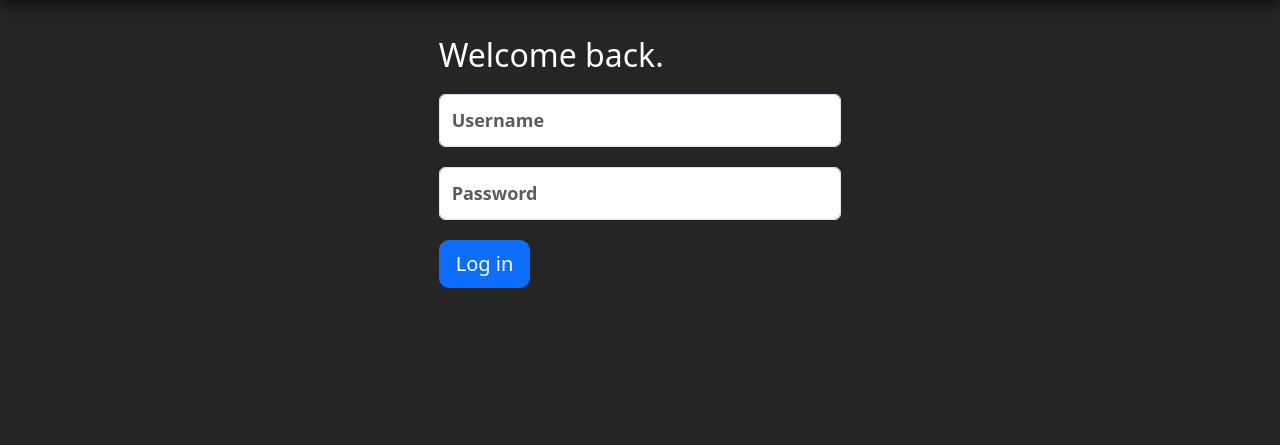
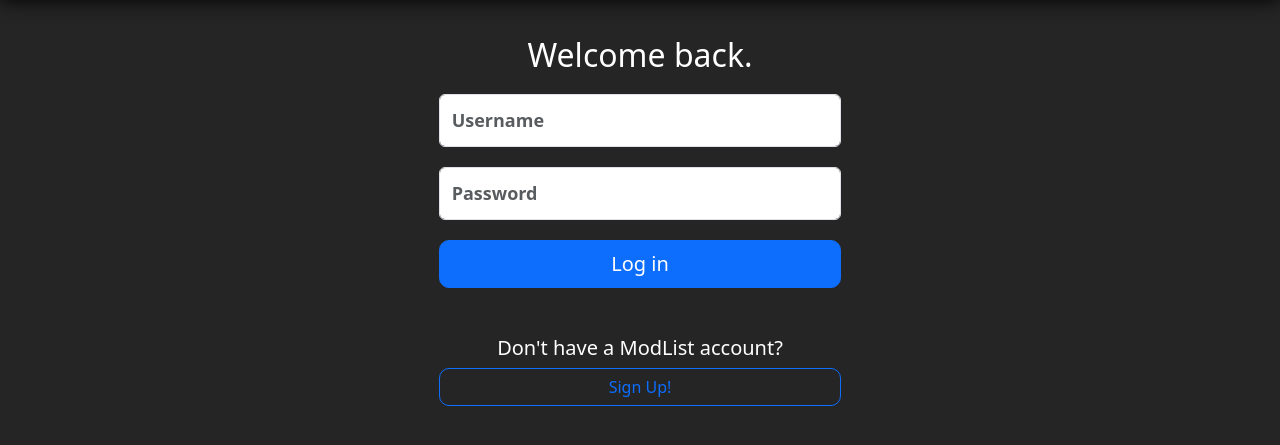
Before and after one commit to bohmandj/ModList_Capstone1, a Flask app: page /login in a window 1280 px wide. Shown: the part 50-495 px from the top of the page. Run offline with Flask 3, Linux system fonts and the light colour scheme; some libraries are stand-ins or nearby versions.

Commit message:
refactor: swap in new @login_required route decorator

```diff
--- a/app.py
+++ b/app.py
@@ -3,12 +3,13 @@ import os
 from flask import Flask, render_template, request, flash, redirect, session, g, url_for
 from flask_debugtoolbar import DebugToolbarExtension
 from sqlalchemy.exc import IntegrityError
+from functools import wraps
 
 from forms import UserAddForm, LoginForm, UserEditForm, UserPasswordForm, ModlistAddForm, ModlistAddModForm
 from models import db, connect_db, User, Modlist, Mod, Game
 
 from nexus_api import get_all_games_nxs, get_mods_of_type_nxs, get_mod_nxs
-from utilities import get_all_games_db, get_game_db, get_user_modlists_db, get_empty_modlists, get_recent_modlists_by_game, filter_nxs_data, filter_nxs_mod_page, update_all_games_db, update_list_mods_db, link_mods_to_game, add_mod_modlist_choices, assign_modlist_for_games
+from utilities import get_all_games_db, get_game_db, get_user_modlists_db, get_empty_modlists, get_recent_modlists_by_game, filter_nxs_data, filter_nxs_mod_page, update_all_games_db, update_list_mods_db, link_mods_to_game, add_mod_modlist_choices
 
 CURR_USER_KEY = "curr_user"
 
@@ -26,6 +27,19 @@ toolbar = DebugToolbarExtension(app)
 connect_db(app)
 with app.app_context():
     db.create_all()
+
+
+##############################################################################
+# Custom decorators
+
+def login_required(f):
+    @wraps(f)
+    def decorated_function(*args, **kwargs):
+        if not g.user:
+            flash("Access unauthorized.", "danger")
+            return redirect(url_for('login', next=request.url))
+        return f(*args, **kwargs)
+    return decorated_function
 
 
 ##############################################################################
@@ -97,7 +111,7 @@ def signup():
         )
         db.session.commit()
 
-        return redirect("/")
+        return redirect(url_for('homepage'))
 
     else:
         return render_template('users/signup.html', form=form)
@@ -112,6 +126,7 @@ def login():
     if form.validate_on_submit():
         user = User.authenticate(form.username.data,
                                  form.password.data)
+        next = form.next.data
 
         if user:
             do_login(user)
@@ -127,7 +142,10 @@ def login():
             except:
                 flash("Problem occurred refreshing games list from Nexus.\nDisplayed games list may be out of date or incomplete.\nLog out and back in to reattempt.", "danger")
 
-            return redirect("/")
+            if next:
+                return redirect(next)
+
+            return redirect(url_for('homepage'))
 
         flash("Invalid credentials.", 'danger')
 
@@ -135,13 +153,10 @@ def login():
 
 
 @app.route('/logout')
+@login_required
 def logout():
     """Handle logout of user."""
 
-    if not g.user:
-        flash("You must sign in before you can sign out.", "danger")
-
-        return redirect("/login")
 
     do_logout()
     flash(f"Logout successful!", "success")
@@ -171,12 +186,9 @@ def show_user_page(user_id):
 
 
 @app.route('/users/edit', methods=["GET", "POST"])
+@login_required
 def edit_profile():
     """Update profile info for current user."""
-
-    if not g.user:
-        flash("Access unauthorized.", "danger")
-        return redirect("/")
 
     form = UserEditForm()
 
@@ -218,12 +230,9 @@ def edit_profile():
 
 
 @app.route('/users/password', methods=["GET", "POST"])
+@login_required
 def edit_password():
     """Update password for current user."""
-
-    if not g.user:
-        flash("Access unauthorized.", "danger")
-        return redirect("/")
 
     form = UserPasswordForm()
 
@@ -257,6 +266,7 @@ def edit_password():
 
 
 @app.route('/users/<user_id>/modlists/new', methods=["GET", "POST"])
+@login_required
 def new_modlist(user_id):
     """Handle new ModList generation.
 
@@ -311,6 +321,7 @@ def show_modlist_page(user_id, modlist_id):
 
 
 @app.route('/users/<user_id>/modlists/add/<mod_id>', methods=["GET", "POST"])
+@login_required
 def modlist_add_mod(user_id, mod_id):
     """Add mod to modlist.
 
@@ -318,10 +329,6 @@ def modlist_add_mod(user_id, mod_id):
     - If mod not in list of mods contained in selected modlists,
       add mod to modlist.
     """
-
-    if not g.user:
-        flash("Access unauthorized.", "danger")
-        return redirect("/")
 
     form = ModlistAddModForm()
 
@@ -346,8 +353,8 @@ def modlist_add_mod(user_id, mod_id):
 
             try:
                 modlist.mods.append(mod)
+                modlist.assign_modlist_for_games(game)
                 modlist.update_mlist_tstamp()
-                assign_modlist_for_games(modlist, game)
 
                 db.session.commit()
 
@@ -374,6 +381,7 @@ def modlist_add_mod(user_id, mod_id):
 # Game routes (& Mod routes):
 
 @app.route('/games/<game_domain_name>')
+@login_required
 def show_game_page(game_domain_name):
     """Show game page with mods hosted by Nexus.
 
@@ -411,15 +419,11 @@ def show_game_page(game_domain_name):
             update_list_mods_db(db_ready_data, game)
             link_mods_to_game(db_ready_data, game)
 
-    if not g.user:
-        hide_nsfw = True
-    else:
-        hide_nsfw = g.user.hide_nsfw
-
     return render_template('games/game.html', game=game, mod_categories=mod_categories, hide_nsfw=hide_nsfw)
 
 
 @app.route('/games/<game_domain_name>/mods/<mod_id>')
+@login_required
 def show_mod_page(game_domain_name, mod_id):
     """Show mod page of info about a mod hosted on Nexus.
 
@@ -449,11 +453,6 @@ def show_mod_page(game_domain_name, mod_id):
 
     page_ready_mod = filter_nxs_mod_page(nexus_mod, game)
 
-    if not g.user:
-        hide_nsfw = True
-    else:
-        hide_nsfw = g.user.hide_nsfw
-
     return render_template('games/mod.html', game=game, mod=page_ready_mod, hide_nsfw=hide_nsfw)
 
 
@@ -478,10 +477,10 @@ def homepage():
         except Exception as e:
             print("Error getting games from db: ", e)
             flash("Problem occurred fetching games list, log out and back in to reattempt.")
+            return render_template('home.html', games_list=[{'name':"Error"}])
+
         else:
             return render_template('home.html', games_list=games_list)
-
-        return render_template('home.html', games_list=[{'name':"Error"}])
 
     return render_template('home-anon.html')
 
--- a/templates/users/login.html
+++ b/templates/users/login.html
@@ -6,9 +6,10 @@
 
 <div class="row justify-content-md-center">
   <div class="col-md-7 col-lg-5">
-    <h2 class="form-header">Welcome back.</h2>
+    <h2 class="form-header text-center">Welcome back.</h2>
     <form method="POST" id="user_form">
       {{ form.hidden_tag() }}
+      <input type="hidden" value="{{ request.args.get('next', '') }}" />
 
       {% for field in form if field.widget.input_type != 'hidden' %}
       {% for error in field.errors %}
@@ -17,8 +18,14 @@
       {{ field(placeholder=field.label.text, class="form-control") }}
       {% endfor %}
 
-      <button class="btn btn-primary btn-lg btn-block">Log in</button>
+      <button class="btn btn-primary btn-lg btn-block w-100" type="submit">
+        Log in
+      </button>
     </form>
+    <h5 class="form-subheader text-center mt-5 w-auto">Don't have a ModList account?</h5>
+    <a href="{{ url_for('signup')}}">
+      <button class="btn btn-outline-primary btn-block w-100">Sign Up!</button>
+    </a>
   </div>
 </div>
 
--- a/templates/users/signup.html
+++ b/templates/users/signup.html
@@ -6,8 +6,8 @@
 
 <div class="row justify-content-md-center">
   <div class="col-md-7 col-lg-5">
-    <h2 class="form-header">Join ModList</h2>
-    <p class="form-subheader">Enter user information.</p>
+    <h2 class="form-header text-center">Join ModList</h2>
+    <p class="form-subheader text-center">Enter user information.</p>
     <form method="POST" id="user_form">
       {{ form.hidden_tag() }}
 
@@ -18,7 +18,7 @@
       {{ field(placeholder=field.label.text, class="form-control") }}
       {% endfor %}
 
-      <button class="btn btn-primary btn-lg btn-block">Sign up!</button>
+      <button class="btn btn-primary btn-lg btn-block w-100">Sign up!</button>
     </form>
   </div>
 </div>
```
